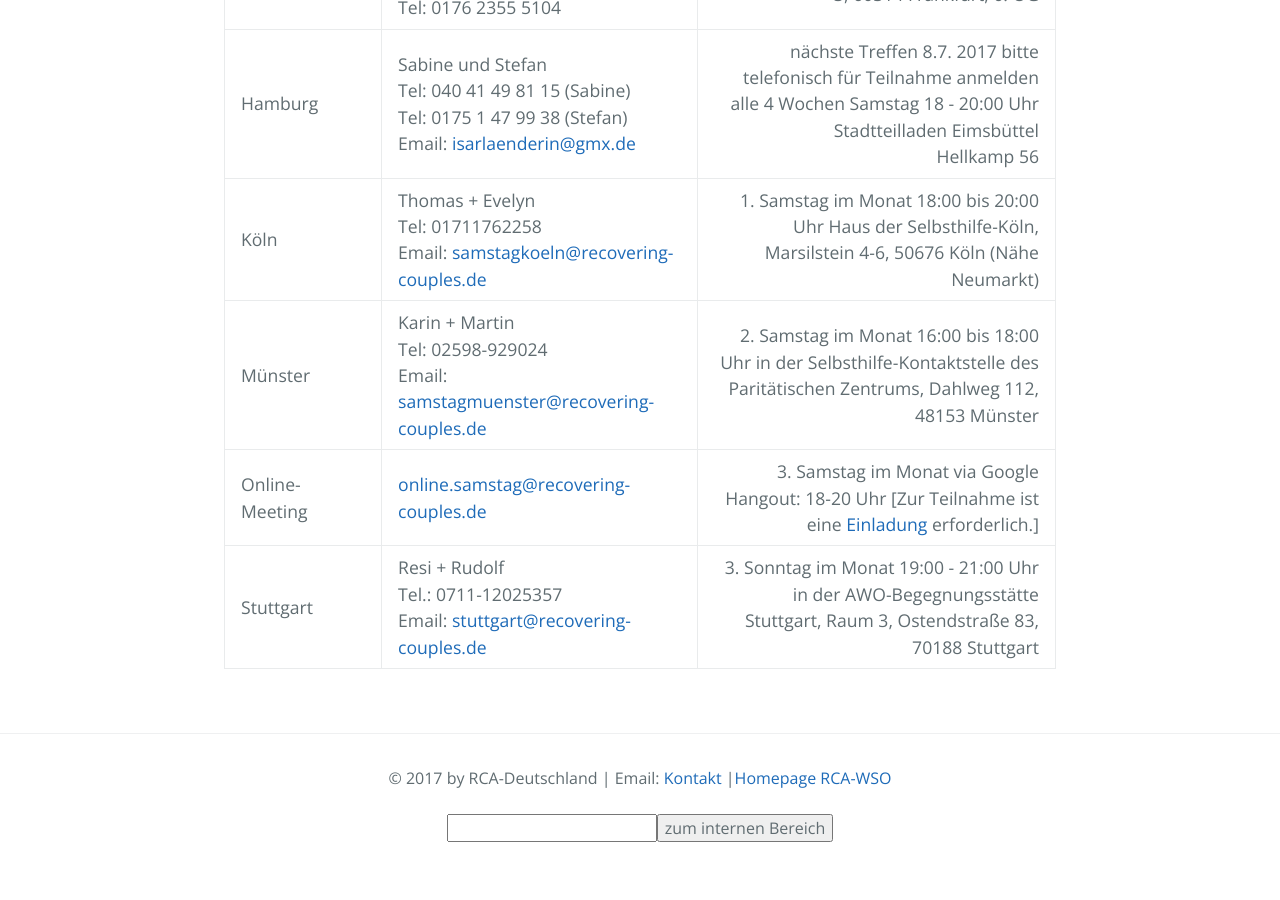
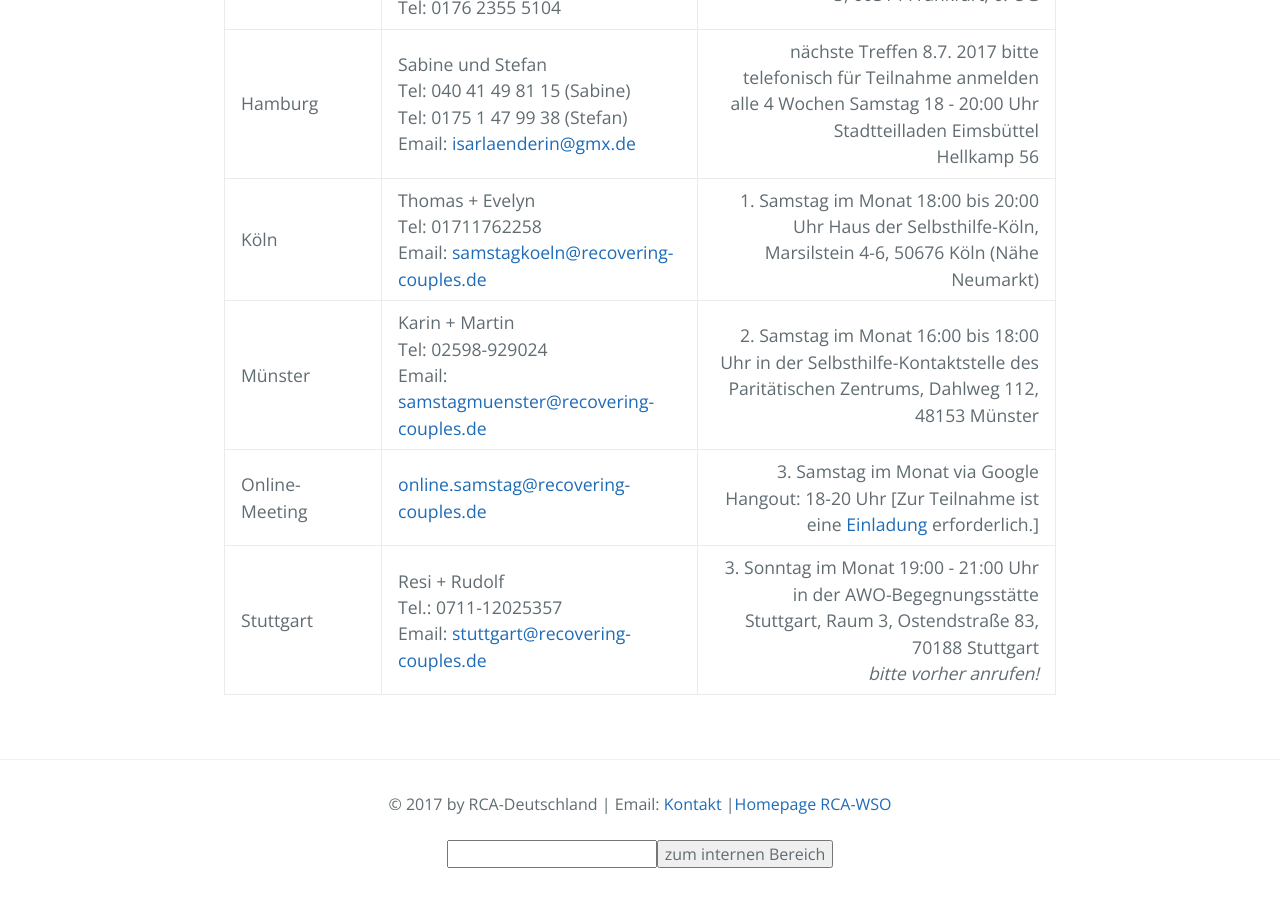
Before and after one commit to rcadeutschland/rcadeutschland.github.io, a Jekyll site: the page built from Gruppen.MD, in a window 1280 px wide and 900 px high, scrolled down 771 px. Built offline with Jekyll 4.4.1, drawn with Linux system fonts in a browser that asks for light colours; nearby versions of some CDN libraries; before the commit the page ends 1645 px from its top, so only the background shows below that.

Commit message:
Update Gruppen.MD

```diff
--- a/Gruppen.MD
+++ b/Gruppen.MD
@@ -13,4 +13,4 @@ title: RCA Gruppen
 | Köln | Thomas + Evelyn<br>Tel: 01711762258<br>Email: <samstagkoeln@recovering-couples.de> | 1. Samstag im Monat 18:00 bis 20:00 Uhr Haus der Selbsthilfe-Köln, Marsilstein 4-6, 50676 Köln (Nähe Neumarkt) |
 | Münster | Karin + Martin<br>Tel: 02598-929024<br>Email: <samstagmuenster@recovering-couples.de> | 2. Samstag im Monat 16:00 bis 18:00 Uhr  in der Selbsthilfe-Kontaktstelle des Paritätischen Zentrums, Dahlweg 112, 48153 Münster |
 | Online-Meeting | <online.samstag@recovering-couples.de> | 3. Samstag im Monat via Google Hangout: 18-20 Uhr [Zur Teilnahme ist eine <a href="mailto:online.samstag@recovering-couples.de?subject=[Anmeldung RCA-Onlinemeeting]">Einladung</a> erforderlich.] |
-| Stuttgart | Resi + Rudolf<br>Tel.: 0711-12025357<br>Email: <stuttgart@recovering-couples.de> | 3. Sonntag im Monat 19:00 - 21:00 Uhr in der AWO-Begegnungsstätte Stuttgart, Raum 3, Ostendstraße 83, 70188 Stuttgart |
+| Stuttgart | Resi + Rudolf<br>Tel.: 0711-12025357<br>Email: <stuttgart@recovering-couples.de> | 3. Sonntag im Monat 19:00 - 21:00 Uhr in der AWO-Begegnungsstätte Stuttgart, Raum 3, Ostendstraße 83, 70188 Stuttgart<br> *bitte vorher anrufen!* |
```
